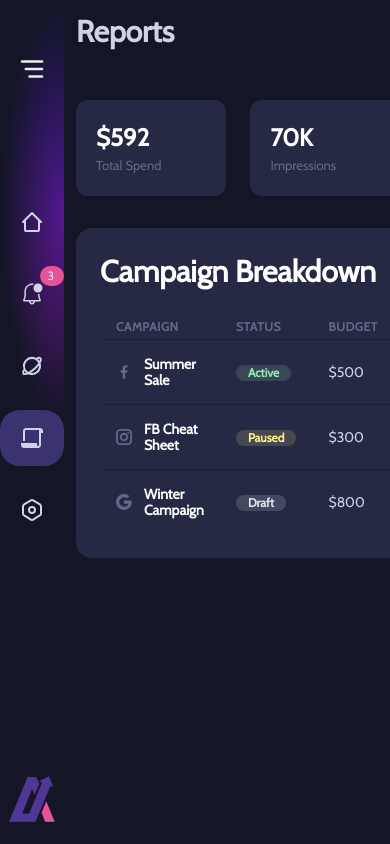
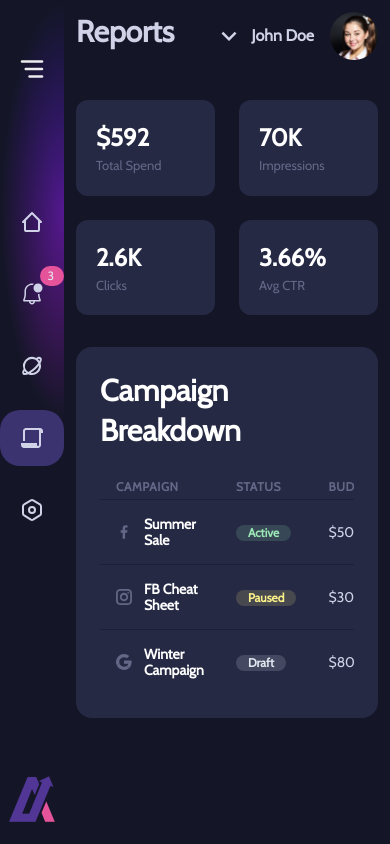
Before and after one commit to 4-life/ad-dashboard, a React (Vite) app: page /reports in a window 390 px wide. Built offline with nearby package versions, Linux system fonts and the light colour scheme.

Commit message:
Fix reports mobile view

```diff
--- a/src/components/Root/index.tsx
+++ b/src/components/Root/index.tsx
@@ -14,7 +14,7 @@ export default function Root(): JSX.Element {
             alertsCount={alertsData.filter((a) => !a.read).length}
           />
         </Flex>
-        <Flex flex={1} p={[3, 3, 10]}>
+        <Flex flex={1} p={[3, 3, 10]} minW={0} overflowX="hidden">
           <Outlet />
         </Flex>
       </Flex>
--- a/src/pages/Reports.tsx
+++ b/src/pages/Reports.tsx
@@ -3,6 +3,7 @@ import {
   Badge,
   Box,
   Flex,
+  Grid,
   Heading,
   Icon,
   Table,
@@ -51,13 +52,17 @@ export default function Reports(): JSX.Element {
   ];
 
   return (
-    <Flex flex={1}>
-      <Flex flex={1} flexDirection="column">
+    <Flex flex={1} minW={0}>
+      <Flex flex={1} flexDirection="column" minW={0}>
         <Header user={user} pageTitle="Reports" />
 
-        <Flex gap={6} mb={8}>
+        <Grid
+          templateColumns={['repeat(2, 1fr)', 'repeat(4, 1fr)']}
+          gap={6}
+          mb={8}
+        >
           {stats.map((s) => (
-            <Box key={s.label} flex={1} bg="main.300" borderRadius={12} p={5}>
+            <Box key={s.label} bg="main.300" borderRadius={12} p={5}>
               <Text fontSize={24} fontWeight={700} color="white">
                 {s.value}
               </Text>
@@ -66,12 +71,13 @@ export default function Reports(): JSX.Element {
               </Text>
             </Box>
           ))}
-        </Flex>
+        </Grid>
 
         <Box bg="main.300" borderRadius={16} p={6}>
           <Heading as="h3" mb={6}>
             Campaign Breakdown
           </Heading>
+          <Box overflowX="auto">
             <Table variant="unstyled" size="sm">
               <Thead>
                 <Tr>
@@ -124,13 +130,16 @@ export default function Reports(): JSX.Element {
                     <Td isNumeric>
                       {c.impressions > 0 ? fmt.format(c.impressions) : '—'}
                     </Td>
-                  <Td isNumeric>{c.clicks > 0 ? fmt.format(c.clicks) : '—'}</Td>
+                    <Td isNumeric>
+                      {c.clicks > 0 ? fmt.format(c.clicks) : '—'}
+                    </Td>
                     <Td isNumeric>{getCtr(c.clicks, c.impressions)}</Td>
                   </Tr>
                 ))}
               </Tbody>
             </Table>
           </Box>
+        </Box>
       </Flex>
     </Flex>
   );
--- a/src/pages/Studio.tsx
+++ b/src/pages/Studio.tsx
@@ -52,7 +52,12 @@ export default function Studio(): JSX.Element {
       <Flex flex={1} flexDirection="column">
         <Header user={user} pageTitle="Studio" />
 
-        <Flex gap={6} mb={8} alignItems="stretch">
+        <Flex
+          gap={6}
+          mb={8}
+          alignItems="stretch"
+          flexDirection={['column', 'column', 'row']}
+        >
           {campaignsData.map((c) => (
             <CampaignCard key={c.id} data={c} />
           ))}
@@ -78,7 +83,7 @@ export default function Studio(): JSX.Element {
             </Button>
           </Flex>
 
-          <Flex gap={5}>
+          <Flex gap={5} flexDirection={['column', 'row']}>
             {creatives.map((c) => (
               <Flex
                 key={c.id}
```
Lines whose indentation alone changed are shown as unchanged.
